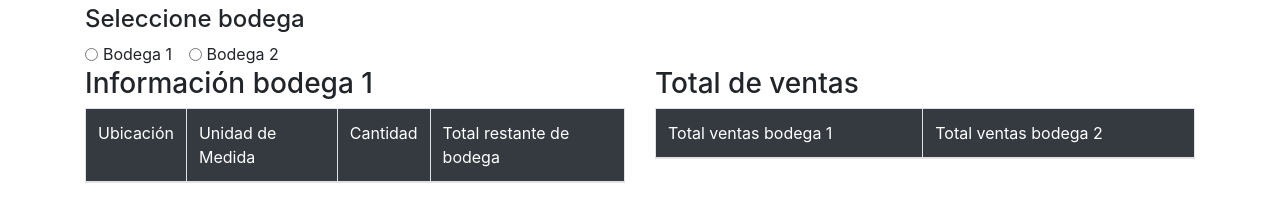
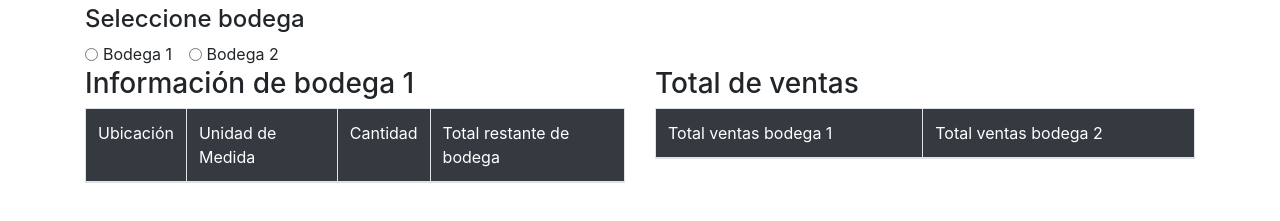
Before and after one commit to javierspinoza/ventaArroz, a plain HTML site: page index.html in a window 1280 px wide. Shown: the part 41-262 px from the top of the page. Drawn offline with Linux system fonts and the light colour scheme.

Commit message:
cambie variable

```diff
--- a/index.html
+++ b/index.html
@@ -47,7 +47,7 @@
                     </div>
                 </div>
                 <div class="col-md-6 col-xs-6">
-                    <h3>Información bodega 1</h3>
+                    <h3>Información de bodega 1</h3>
                     <table class="table table-bordered table-striped">
                         <thead>
                             <tr class="bg-dark text-white">
```
